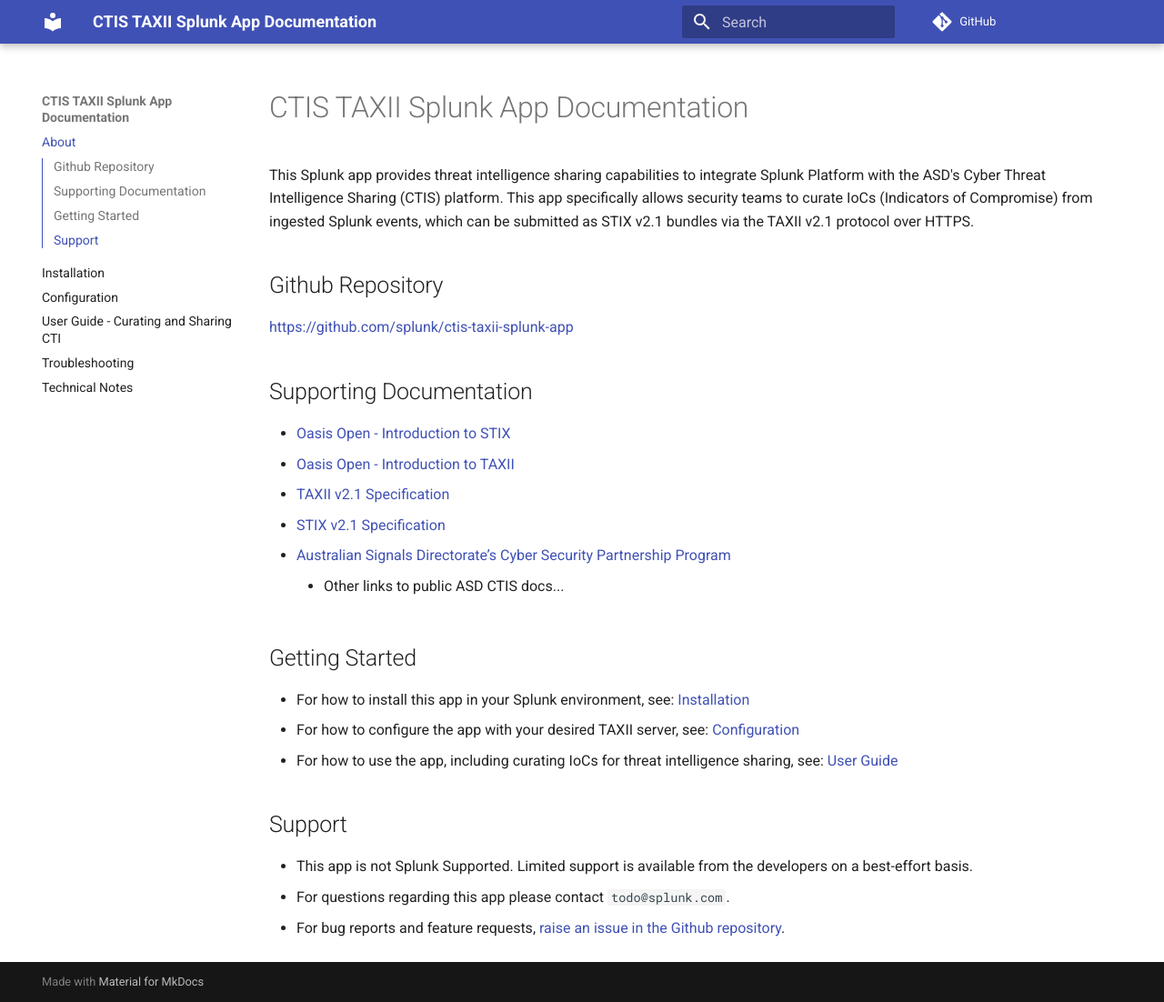
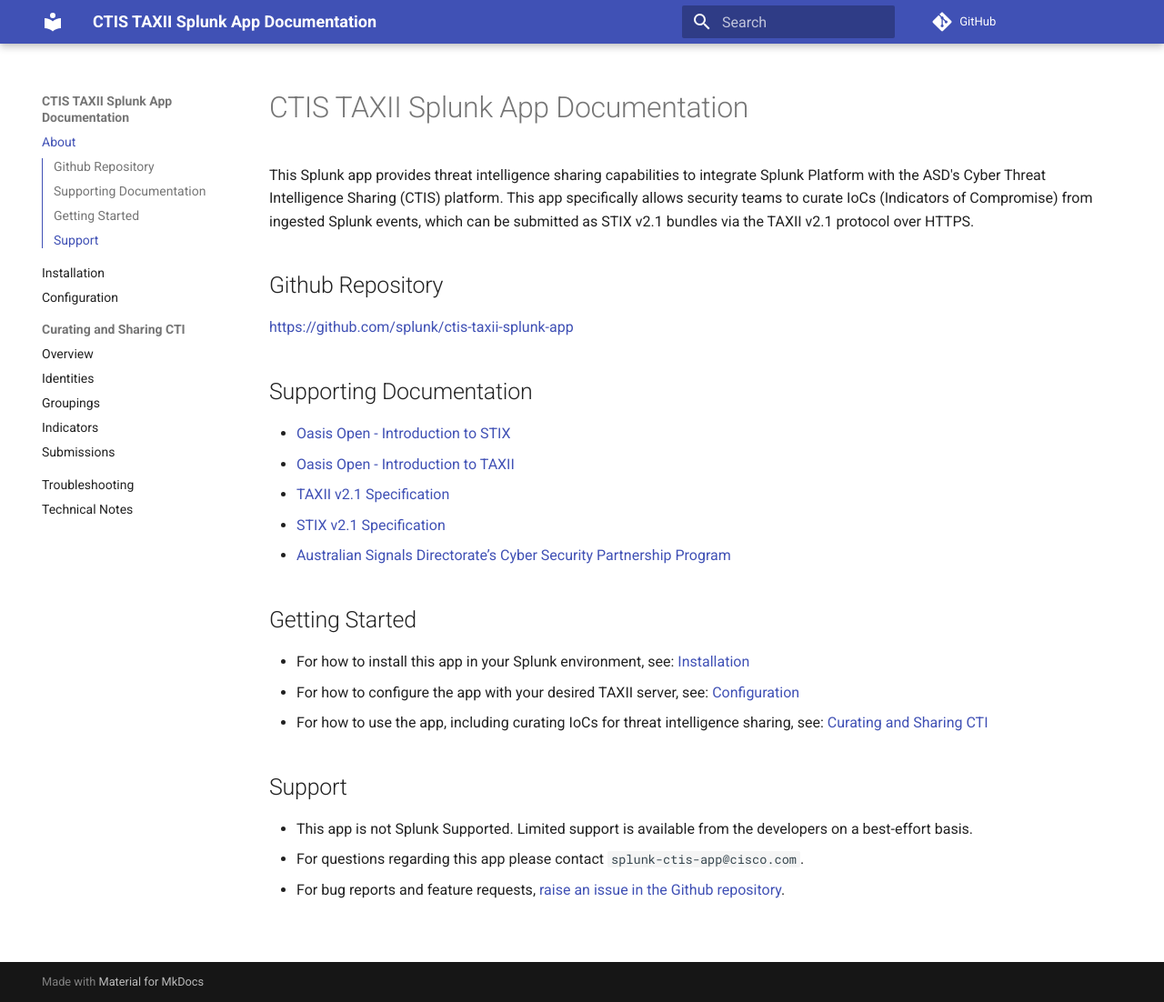
Before and after one commit to splunk/ctis-taxii-splunk-app, an MkDocs documentation site: the page built from docs/ctis-taxii-splunk-app/docs/index.md, in a window 1280 px wide and 1102 px high. Shown: the whole window at 91% size. Built offline with MkDocs 1.6.1 and Material for MkDocs 9.7.7, drawn with Linux system fonts in a browser that asks for light colours; comment, search, counter and statistics services are not loaded.

Commit message:
docs: Restructure the 'user guide' section into subpages. Add more docs on CTI contribution and sharing

```diff
--- a/docs/ctis-taxii-splunk-app/docs/index.md
+++ b/docs/ctis-taxii-splunk-app/docs/index.md
@@ -12,14 +12,13 @@
 - [TAXII v2.1 Specification](https://docs.oasis-open.org/cti/taxii/v2.1/os/taxii-v2.1-os.html)
 - [STIX v2.1 Specification](https://docs.oasis-open.org/cti/stix/v2.1/os/stix-v2.1-os.html)
 - [Australian Signals Directorate’s Cyber Security Partnership Program](https://www.cyber.gov.au/partnershipprogram)
-    - Other links to public ASD CTIS docs...
 
 ## Getting Started
 - For how to install this app in your Splunk environment, see: [Installation](installation.md)
 - For how to configure the app with your desired TAXII server, see: [Configuration](configuration.md)
-- For how to use the app, including curating IoCs for threat intelligence sharing, see: [User Guide](user-guide.md)
+- For how to use the app, including curating IoCs for threat intelligence sharing, see: [Curating and Sharing CTI](cti-mgmt/index.md)
 
 ## Support
 - This app is not Splunk Supported. Limited support is available from the developers on a best-effort basis.
-- For questions regarding this app please contact `todo@splunk.com`.
+- For questions regarding this app please contact `splunk-ctis-app@cisco.com`.
 - For bug reports and feature requests, [raise an issue in the Github repository](https://github.com/splunk/ctis-taxii-splunk-app/issues/new/choose).
--- a/docs/ctis-taxii-splunk-app/mkdocs.yml
+++ b/docs/ctis-taxii-splunk-app/mkdocs.yml
@@ -4,7 +4,12 @@
   - About: index.md
   - Installation: installation.md
   - Configuration: configuration.md
-  - User Guide - Curating and Sharing CTI: user-guide.md
+  - Curating and Sharing CTI:
+    - Overview: cti-mgmt/index.md
+    - Identities: cti-mgmt/identities.md
+    - Groupings: cti-mgmt/groupings.md
+    - Indicators: cti-mgmt/indicators.md
+    - Submissions: cti-mgmt/submissions.md
   - Troubleshooting: troubleshooting.md
   - Technical Notes: technical-notes.md
 theme:
@@ -14,3 +19,7 @@
     - navigation.expand
     - navigation.path
     - toc.integrate
+
+markdown_extensions:
+  - toc:
+      permalink: true
```
Also changed, not shown: docs/ctis-taxii-splunk-app/docs/cti-mgmt/groupings.md (added, +5 -0 lines), docs/ctis-taxii-splunk-app/docs/cti-mgmt/identities.md (added, +42 -0 lines), docs/ctis-taxii-splunk-app/docs/cti-mgmt/index.md (added, +46 -0 lines), docs/ctis-taxii-splunk-app/docs/cti-mgmt/indicators.md (added, +18 -0 lines), docs/ctis-taxii-splunk-app/docs/cti-mgmt/submissions.md (added, +9 -0 lines), docs/ctis-taxii-splunk-app/docs/user-guide.md (deleted, +0 -99 lines), docs/ctis-taxii-splunk-app/docs/img/view_identities_pagination.png (added).
